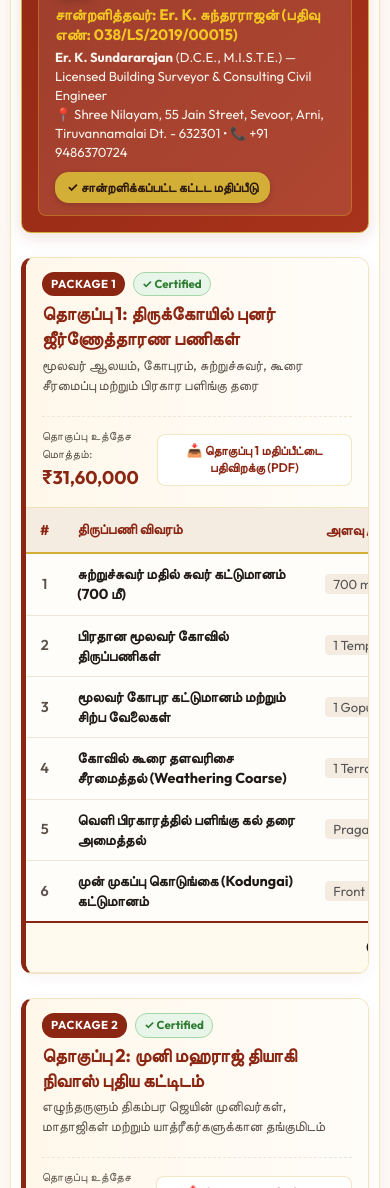
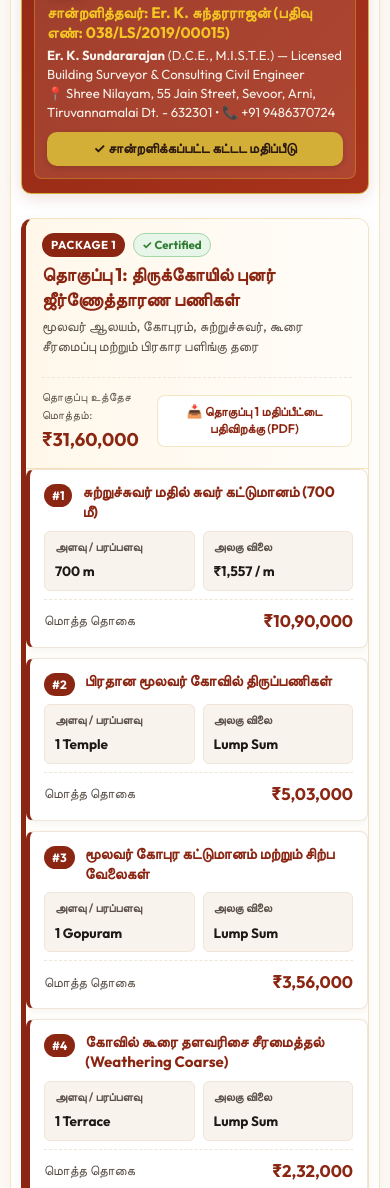
Before and after one commit to adithiyan-rajaperumal/otv-jain-temple-donation, a website built with Vite: page index.html in a window 390 px wide. Shown: the part 8704-9892 px from the top of the page. Built offline with nearby package versions, Linux system fonts and the light colour scheme.

Commit message:
fix: responsive mobile cards for estimates and prevent engineer badge overflow

```diff
--- a/src/css/main.css
+++ b/src/css/main.css
@@ -593,6 +593,8 @@ body {
   align-items: center;
   gap: 14px;
   flex-wrap: wrap;
+  box-sizing: border-box;
+  max-width: 100%;
 }
 
 .cert-shield-icon {
@@ -627,8 +629,11 @@ body {
   font-size: 0.8rem;
   padding: 5px 12px;
   border-radius: 14px;
-  white-space: nowrap;
   box-shadow: 0 2px 6px rgba(0,0,0,0.15);
+  box-sizing: border-box;
+  max-width: 100%;
+  white-space: normal;
+  text-align: center;
 }
 
 /* Proposal Packages List */
@@ -912,6 +917,136 @@ body {
 .text-right { text-align: right; }
 .font-weight-bold { font-weight: 700; }
 
+/* Responsive Proposal Cards vs Desktop Table */
+@media (min-width: 601px) {
+  .package-cards-mobile {
+    display: none !important;
+  }
+  .package-table-desktop {
+    display: block !important;
+  }
+}
+
+/* Mobile Proposal Cards Styling */
+.package-cards-mobile {
+  display: flex;
+  flex-direction: column;
+  gap: 10px;
+  width: 100%;
+  box-sizing: border-box;
+}
+
+.proposal-item-card {
+  background: #FFFFFF;
+  border: 1px solid #EFE5D8;
+  border-left: 4px solid var(--primary-terracotta);
+  border-radius: 8px;
+  padding: 12px 14px;
+  box-shadow: 0 2px 6px rgba(0, 0, 0, 0.04);
+  box-sizing: border-box;
+  width: 100%;
+}
+
+.card-item-header {
+  display: flex;
+  align-items: flex-start;
+  gap: 10px;
+  margin-bottom: 8px;
+}
+
+.item-number-badge {
+  background: var(--primary-terracotta);
+  color: #FFFFFF;
+  font-size: 0.75rem;
+  font-weight: 700;
+  padding: 2px 8px;
+  border-radius: 12px;
+  flex-shrink: 0;
+  margin-top: 2px;
+}
+
+.card-item-title-wrap {
+  flex: 1;
+  min-width: 0;
+}
+
+.card-item-title {
+  margin: 0;
+  font-size: 0.94rem;
+  font-weight: 700;
+  color: var(--primary-terracotta);
+  line-height: 1.35;
+  word-break: break-word;
+}
+
+.card-item-details {
+  display: flex;
+  gap: 8px;
+  margin-bottom: 8px;
+  flex-wrap: wrap;
+}
+
+.detail-pill {
+  background: #F8F3EC;
+  border: 1px solid #EFE5D8;
+  border-radius: 6px;
+  padding: 6px 10px;
+  flex: 1;
+  min-width: 100px;
+  box-sizing: border-box;
+}
+
+.detail-pill small {
+  display: block;
+  font-size: 0.72rem;
+  color: var(--text-muted);
+  margin-bottom: 2px;
+  font-weight: 600;
+}
+
+.detail-pill strong {
+  font-size: 0.85rem;
+  color: var(--text-dark);
+  font-weight: 700;
+}
+
+.card-item-footer {
+  display: flex;
+  justify-content: space-between;
+  align-items: center;
+  border-top: 1px dashed #EFE5D8;
+  padding-top: 8px;
+  font-size: 0.84rem;
+  color: var(--text-muted);
+}
+
+.card-amount-badge {
+  color: var(--primary-terracotta);
+  font-size: 1.05rem;
+  font-weight: 800;
+}
+
+.package-mobile-subtotal-card {
+  background: linear-gradient(135deg, #FFF8EC 0%, #F5ECE0 100%);
+  border: 1.5px solid var(--border-gold);
+  border-radius: 8px;
+  padding: 12px 14px;
+  display: flex;
+  justify-content: space-between;
+  align-items: center;
+  font-weight: 700;
+  font-size: 0.92rem;
+  color: #2B1810;
+  margin-top: 4px;
+  box-sizing: border-box;
+}
+
+.package-mobile-subtotal-card .package-subtotal-val {
+  color: var(--primary-terracotta);
+  font-size: 1.15rem;
+  font-weight: 800;
+}
+
 /* Grand Summary Card with 3-Package Breakdown Formula */
 .proposal-grand-summary-card {
   background: linear-gradient(135deg, #FFF7EA 0%, #FFFDF9 100%);
@@ -1023,14 +1158,19 @@ body {
 /* Mobile Responsiveness for Proposals (down to 360px) */
 @media (max-width: 600px) {
   .budget-banner.proposal-grand-total-banner {
-    padding: 16px;
+    padding: 14px 12px;
     gap: 12px;
+    width: 100%;
+    box-sizing: border-box;
+    overflow: hidden;
   }
 
   .banner-top-row {
     flex-direction: column;
     align-items: flex-start;
     gap: 12px;
+    width: 100%;
+    box-sizing: border-box;
   }
 
   .banner-amount-badge {
@@ -1041,12 +1181,37 @@ body {
 
   .engineer-cert-badge-box {
     flex-direction: column;
-    align-items: flex-start;
+    align-items: stretch;
     gap: 10px;
+    width: 100%;
+    padding: 12px;
+    box-sizing: border-box;
+  }
+
+  .cert-details {
+    min-width: 0;
+    width: 100%;
+    box-sizing: border-box;
   }
 
   .cert-status-badge {
-    align-self: flex-start;
+    align-self: stretch;
+    width: 100%;
+    text-align: center;
+    white-space: normal;
+    word-break: break-word;
+    box-sizing: border-box;
+    font-size: 0.85rem;
+    padding: 6px 10px;
+    border-radius: 10px;
+  }
+
+  .package-table-desktop {
+    display: none !important;
+  }
+
+  .package-cards-mobile {
+    display: flex !important;
   }
 
   .package-card-header {
--- a/src/css/print.css
+++ b/src/css/print.css
@@ -239,8 +239,14 @@
 
   /* Tables */
   .table-responsive,
-  .package-table-responsive {
+  .package-table-responsive,
+  .package-table-desktop {
+    display: block !important;
     overflow: visible !important;
+  }
+
+  .package-cards-mobile {
+    display: none !important;
   }
 
   table,
--- a/src/js/proposal.js
+++ b/src/js/proposal.js
@@ -124,9 +124,9 @@ export function renderProposalTable() {
       `;
     }
 
-    // Itemized Breakdown Table (Responsive with overflow-x scrolling)
+    // Itemized Breakdown Table (Desktop / Tablet > 600px & Print)
     html += `
-      <div class="table-responsive package-table-responsive">
+      <div class="table-responsive package-table-responsive package-table-desktop">
         <table class="proposal-table package-item-table">
           <thead>
             <tr>
@@ -166,6 +166,45 @@ export function renderProposalTable() {
             </tr>
           </tfoot>
         </table>
+      </div>
+
+      <!-- Mobile Stacked Item Cards (<= 600px) -->
+      <div class="package-cards-mobile no-print">
+    `;
+
+    pkg.items.forEach(item => {
+      html += `
+        <div class="proposal-item-card">
+          <div class="card-item-header">
+            <span class="item-number-badge">#${item.id}</span>
+            <div class="card-item-title-wrap">
+              <h5 class="card-item-title" data-i18n="${item.descKey}">${t(item.descKey)}</h5>
+              ${item.detail ? `<div class="item-detail-note">${item.detail}</div>` : ''}
+            </div>
+          </div>
+          <div class="card-item-details">
+            <div class="detail-pill">
+              <small data-i18n="th_qty">${t('th_qty')}</small>
+              <strong>${item.qty}</strong>
+            </div>
+            <div class="detail-pill">
+              <small data-i18n="th_rate">${t('th_rate')}</small>
+              <strong>${item.rate}</strong>
+            </div>
+          </div>
+          <div class="card-item-footer">
+            <span data-i18n="th_amount">${t('th_amount')}</span>
+            <strong class="card-amount-badge">${item.formattedAmount}</strong>
+          </div>
+        </div>
+      `;
+    });
+
+    html += `
+        <div class="package-mobile-subtotal-card">
+          <span data-i18n="package_subtotal">${t('package_subtotal')}</span>
+          <strong class="package-subtotal-val">${pkg.formattedTotal}</strong>
+        </div>
       </div>
     </div>
     `;
```
Also changed, not shown: scripts/verify_task_5.mjs (+9 -0 lines), dist/assets/index-BjUthhyk.css (deleted), dist/assets/index-CSvDZ9wj.js, dist/assets/index-DT0fe-by.css (added), dist/index.html.
